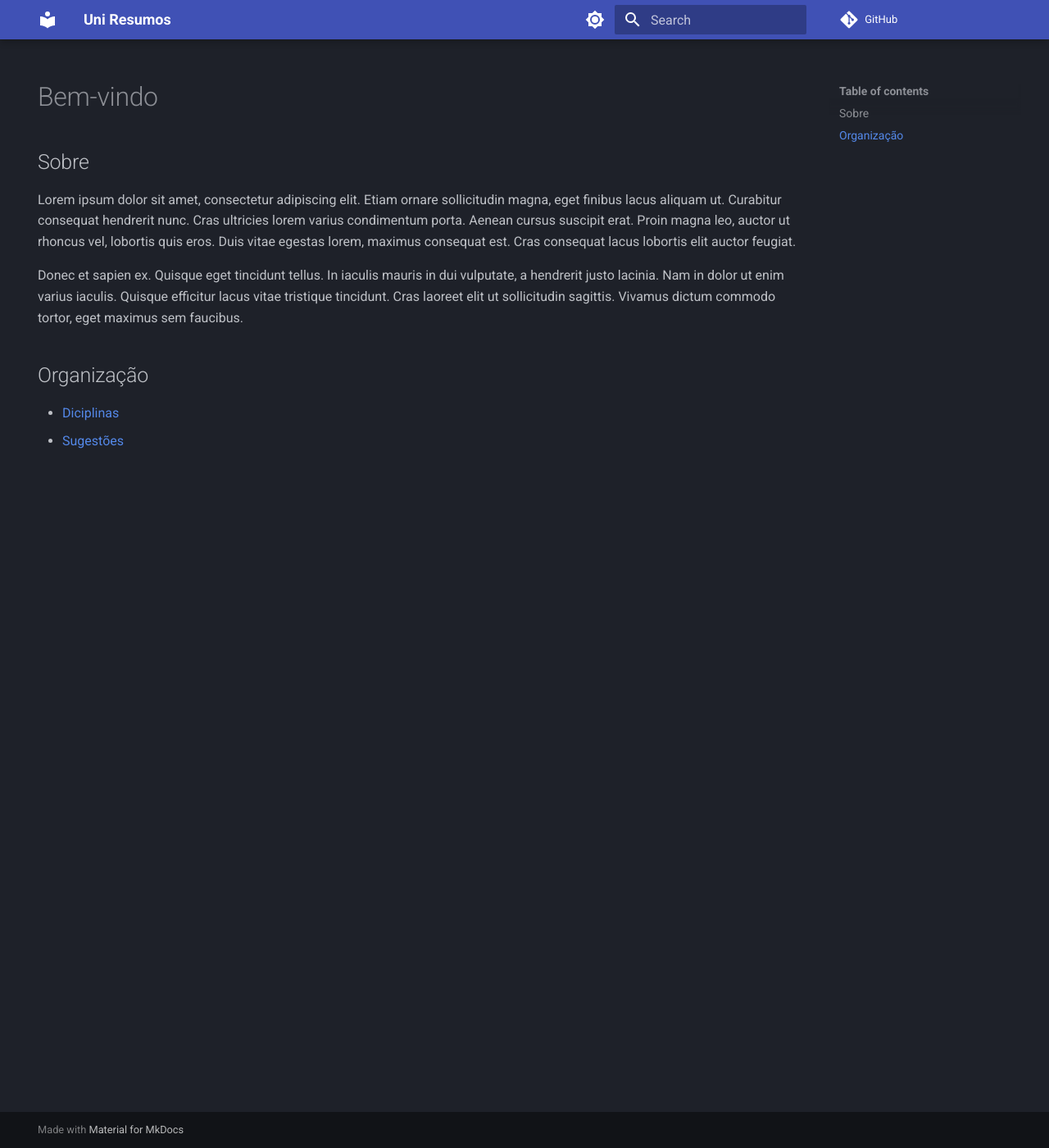
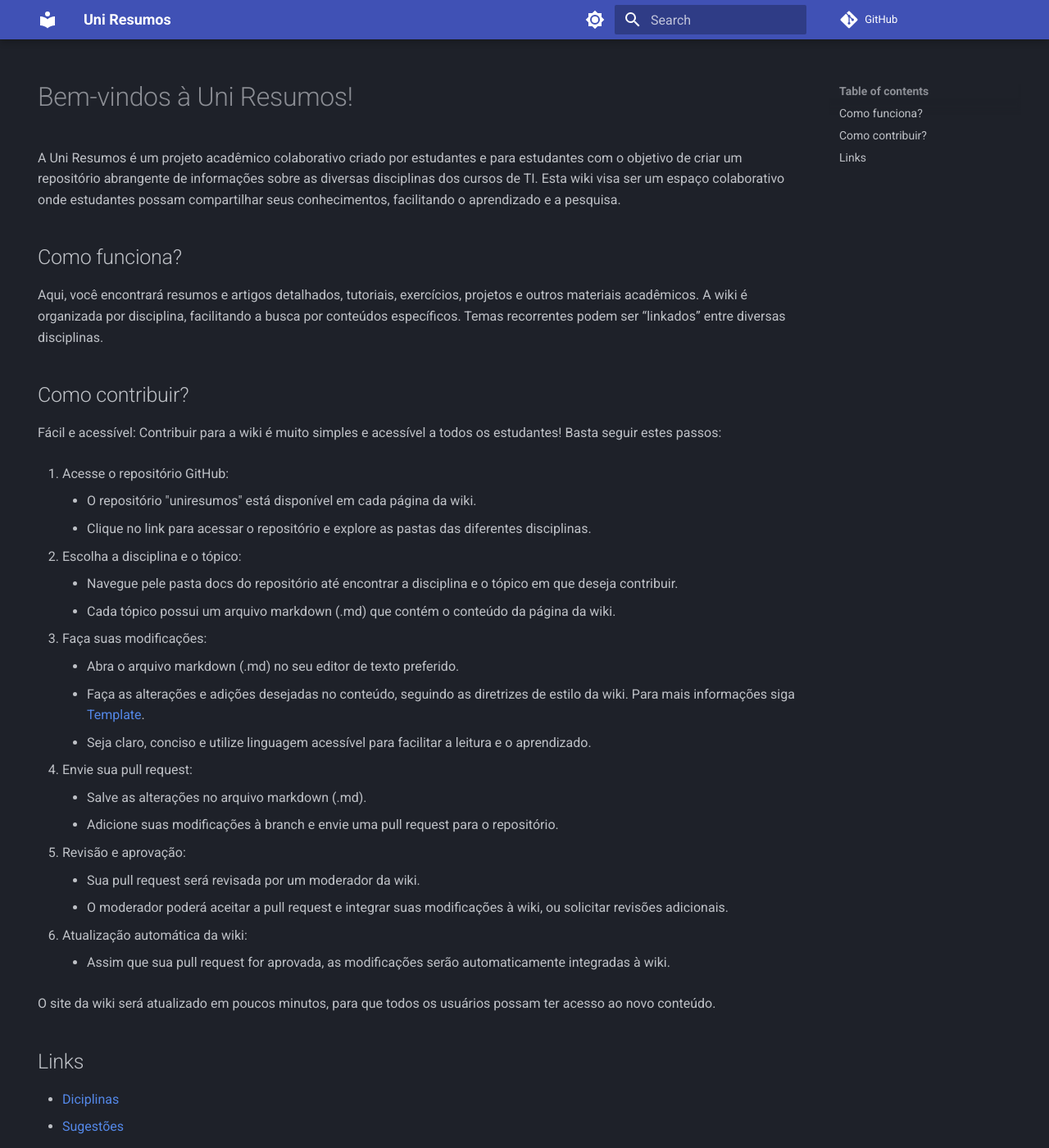
Before and after one commit to eduardoschulz/uniresumos, an MkDocs documentation site: the page built from docs/index.md, in a window 1280 px wide and 1400 px high. Shown: the whole window at 82% size. Built offline with MkDocs 1.6.1 and Material for MkDocs 9.7.7, drawn with Linux system fonts in a browser that asks for light colours; comment, search, counter and statistics services are not loaded.

Commit message:
adicionando conteudo para pagina principal

```diff
--- a/docs/index.md
+++ b/docs/index.md
@@ -2,17 +2,48 @@
 hide:
     - navigation
 ---
+# Bem-vindos à Uni Resumos!
 
+A Uni Resumos é um projeto acadêmico colaborativo criado por estudantes e para estudantes com o objetivo de criar um repositório abrangente de informações sobre as diversas disciplinas dos cursos de TI. Esta wiki visa ser um espaço colaborativo onde estudantes possam compartilhar seus conhecimentos, facilitando o aprendizado e a pesquisa.
 
-# Bem-vindo
+## Como funciona?
 
-## Sobre
+Aqui, você encontrará resumos e artigos detalhados, tutoriais, exercícios, projetos e outros materiais acadêmicos. A wiki é organizada por disciplina, facilitando a busca por conteúdos específicos. Temas recorrentes podem ser “linkados” entre diversas disciplinas.
 
-Lorem ipsum dolor sit amet, consectetur adipiscing elit. Etiam ornare sollicitudin magna, eget finibus lacus aliquam ut. Curabitur consequat hendrerit nunc. Cras ultricies lorem varius condimentum porta. Aenean cursus suscipit erat. Proin magna leo, auctor ut rhoncus vel, lobortis quis eros. Duis vitae egestas lorem, maximus consequat est. Cras consequat lacus lobortis elit auctor feugiat.
+## Como contribuir?
 
-Donec et sapien ex. Quisque eget tincidunt tellus. In iaculis mauris in dui vulputate, a hendrerit justo lacinia. Nam in dolor ut enim varius iaculis. Quisque efficitur lacus vitae tristique tincidunt. Cras laoreet elit ut sollicitudin sagittis. Vivamus dictum commodo tortor, eget maximus sem faucibus.
+Fácil e acessível:
+Contribuir para a wiki é muito simples e acessível a todos os estudantes! Basta seguir estes passos:
 
-## Organização
+1. Acesse o repositório GitHub:
+
+    + O repositório "uniresumos" está disponível em cada página da wiki.
+    + Clique no link para acessar o repositório e explore as pastas das diferentes disciplinas.
+
+2. Escolha a disciplina e o tópico:
+
+    + Navegue pele pasta docs do repositório até encontrar a disciplina e o tópico em que deseja contribuir.
+    + Cada tópico possui um arquivo markdown (.md) que contém o conteúdo da página da wiki.
+
+3. Faça suas modificações:
+    + Abra o arquivo markdown (.md) no seu editor de texto preferido.
+    + Faça as alterações e adições desejadas no conteúdo, seguindo as diretrizes de estilo da wiki. Para mais informações siga [Template](Template/artigo.md).
+    + Seja claro, conciso e utilize linguagem acessível para facilitar a leitura e o aprendizado.
+
+4. Envie sua pull request:
+    + Salve as alterações no arquivo markdown (.md).
+    + Adicione suas modificações à branch e envie uma pull request para o repositório.
+
+5. Revisão e aprovação:
+    + Sua pull request será revisada por um moderador da wiki.
+    + O moderador poderá aceitar a pull request e integrar suas modificações à wiki, ou solicitar revisões adicionais.
+
+6. Atualização automática da wiki:
+    + Assim que sua pull request for aprovada, as modificações serão automaticamente integradas à wiki.
+
+O site da wiki será atualizado em poucos minutos, para que todos os usuários possam ter acesso ao novo conteúdo.
+
+## Links
 
 + [Diciplinas](Diciplinas/index.md)
 + [Sugestões](https://github.com/eduardoschulz/uniresumos/discussions/categories/ideas)
```
